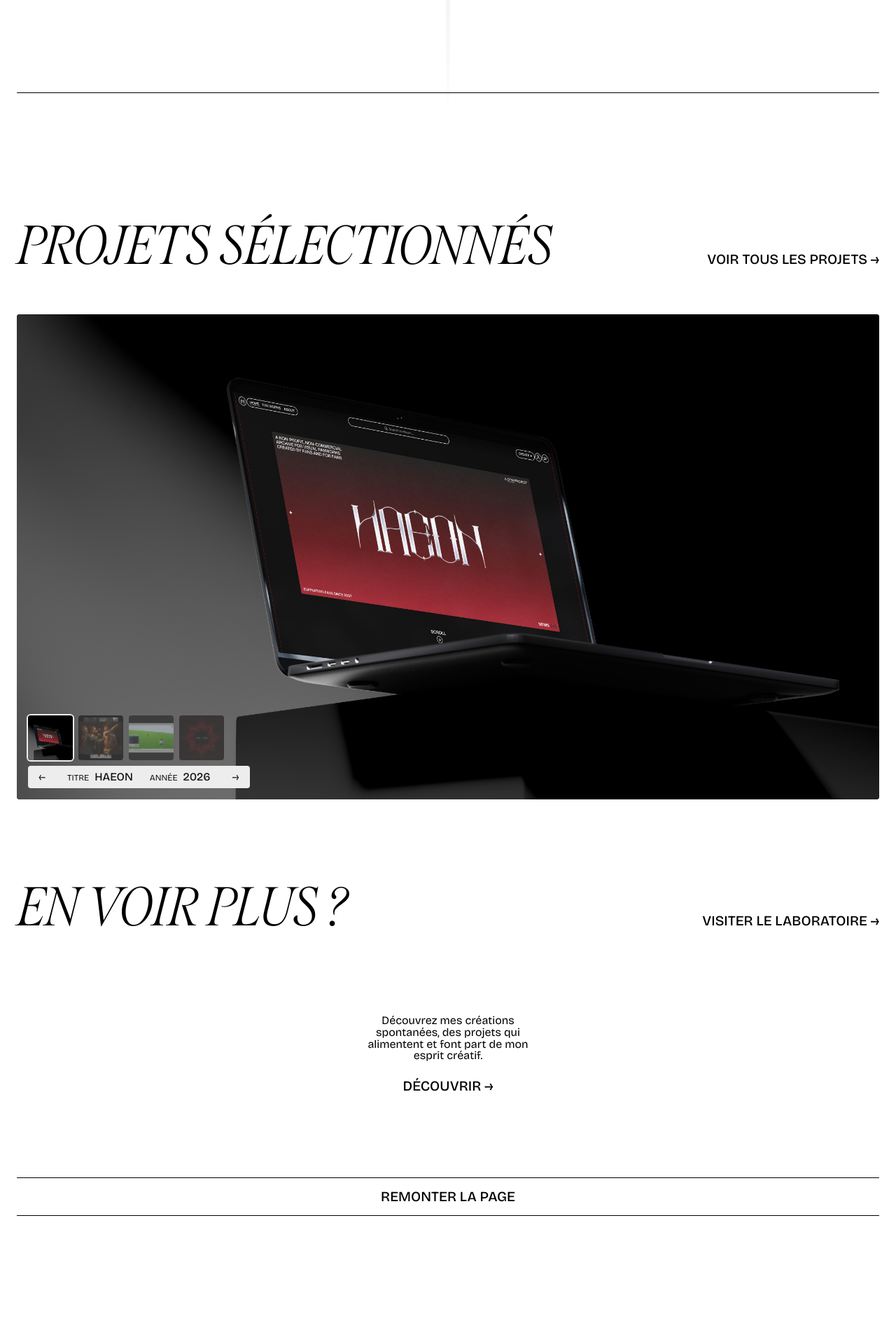
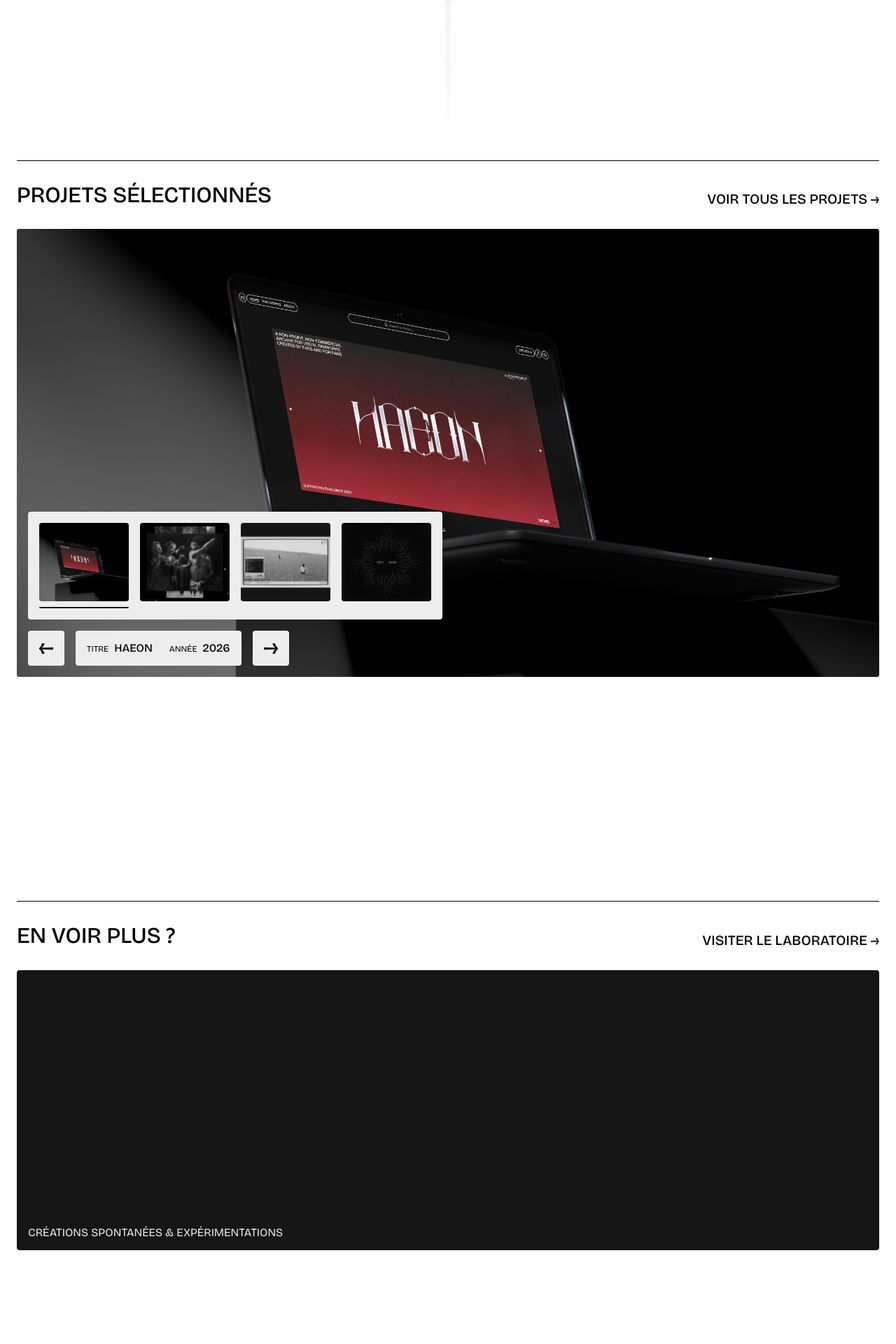
Before and after one commit to Lxnfeust/PortfolioWebsite, a SvelteKit app: page / in a window 1280 px wide. Shown: the part 620-2540 px from the top of the page at 70% size. Before the commit the page ends 2381 px from the top, so only its background shows below. Built offline with nearby package versions, Linux system fonts and the light colour scheme.

Commit message:
improve home page V2 with selector for selected projects

```diff
--- a/src/lib/components/Menu.svelte
+++ b/src/lib/components/Menu.svelte
@@ -29,7 +29,7 @@
 					<li>
 						<a href={navItem.href} class="flex items-end gap-2"
 							><span class="text-xl font-medium">{navItem.number}.</span><span
-								class="translate-x-0 font-amiri text-[2.25rem] md:text-4.5xl leading-[85%] uppercase italic transition duration-400 hover:translate-x-2"
+								class="translate-x-0 font-diolce text-[2.25rem] md:text-4.5xl leading-[85%] uppercase italic transition duration-400 hover:translate-x-2"
 								>{navItem.name}</span
 							></a
 						>
--- a/src/lib/data/projects/bikers-au-grand-coeur.json
+++ b/src/lib/data/projects/bikers-au-grand-coeur.json
@@ -1,8 +1,9 @@
 {
-	"id": "11",
+	"id": "21",
 	"slug": "bikers-au-grand-coeur",
 	"year": "2024",
 	"name": "B.G.C",
+	"cover": "/images/pr_bikers_au_grand_coeur/cover_bikers_au_grand_coeur.jpg",
 	"title": "Bikers au grand cœur, contre le harcèlement.",
 	"description": "Ce projet a pour but de venir en aide aux parents démunis face aux situations de harcèlement que peuvent rencontrer leurs enfants dans les classes de primaire. Bikers au grand Cœur est un jeu de société (gratuit) à imprimer et à faire soi-même permettant d’amorcer le dialogue parent-enfant sur le sujet du harcèlement, trop souvent tabou.",
 	"presentation_image": {
--- a/src/lib/data/projects/la-boite-a-cailloux.json
+++ b/src/lib/data/projects/la-boite-a-cailloux.json
@@ -1,8 +1,9 @@
 {
-	"id": "10",
+	"id": "20",
 	"slug": "la-boite-a-cailloux",
 	"year": "2025",
 	"name": "La boîte à cailloux",
+	"cover": "/images/pr_la_boite_a_cailloux/cover_la_boite_a_cailloux.jpg",
 	"title": "Modélisation 3D de pierres précieuses.",
 	"description": "Ce projet est un site internet fictif dont le déroulé a été simulé en motion design. Pour le mener à bien, j’ai décidé de modéliser moi-même en 3D une géode d’améthyste et un “packshot”. ",
 	"presentation_image": {
--- a/src/routes/+page.svelte
+++ b/src/routes/+page.svelte
@@ -1,6 +1,4 @@
 <script lang="ts">
-	import { onMount, onDestroy } from 'svelte';
-	import gsap from 'gsap';
 	import { projects } from '$lib/data/projects';
 
 	// --- Vitrine "Projets sélectionnés" ---
@@ -9,6 +7,9 @@
 	let activeIndex = $state(0);
 	const active = $derived(featured[activeIndex]);
 
+	function selectProject(i: number) {
+		activeIndex = i;
+	}
 	function goPrev() {
 		activeIndex = (activeIndex - 1 + featured.length) % featured.length;
 	}
@@ -16,7 +17,7 @@
 		activeIndex = (activeIndex + 1) % featured.length;
 	}
 
-	// --- Teaser Laboratoire : image flottante qui suit le curseur ---
+	// --- Teaser Laboratoire : trainée d'images qui suit le tracé de la souris ---
 	const previewImages = [
 		'/images/laboratory/genshin.png',
 		'/images/laboratory/humanoid.png',
@@ -27,103 +28,107 @@
 		'/images/laboratory/t-shirt.jpg'
 	];
 
-	let previewEl: HTMLDivElement;
-	let previewImg: HTMLImageElement;
-	let showPreview = $state(false);
-	let quickX: gsap.QuickToFunc;
-	let quickY: gsap.QuickToFunc;
-	let shuffleInterval: ReturnType<typeof setInterval> | undefined;
+	type TrailItem = { id: number; x: number; y: number; src: string };
+	let trail: TrailItem[] = $state([]);
+	let trailIdCounter = 0;
+	let lastSpawn = 0;
 
-	onMount(() => {
-		gsap.set(previewEl, { xPercent: -50, yPercent: -50 });
-		quickX = gsap.quickTo(previewEl, 'x', { duration: 0.5, ease: 'power3' });
-		quickY = gsap.quickTo(previewEl, 'y', { duration: 0.5, ease: 'power3' });
-	});
+	const SPAWN_INTERVAL = 120;
+	const TRAIL_LIFETIME = 700;
 
-	onDestroy(() => {
-		if (shuffleInterval) clearInterval(shuffleInterval);
-	});
+	function handleLabMove(e: MouseEvent) {
+		const now = Date.now();
+		if (now - lastSpawn < SPAWN_INTERVAL) return;
+		lastSpawn = now;
 
-	function pickRandomImage() {
-		if (!previewImg) return;
-		previewImg.src = previewImages[Math.floor(Math.random() * previewImages.length)];
-	}
+		const rect = (e.currentTarget as HTMLElement).getBoundingClientRect();
+		const id = trailIdCounter++;
+		const src = previewImages[Math.floor(Math.random() * previewImages.length)];
 
-	function handlePreviewEnter() {
-		pickRandomImage();
-		showPreview = true;
-		shuffleInterval = setInterval(pickRandomImage, 800);
-	}
+		trail = [...trail, { id, x: e.clientX - rect.left, y: e.clientY - rect.top, src }];
 
-	function handlePreviewLeave() {
-		showPreview = false;
-		if (shuffleInterval) clearInterval(shuffleInterval);
-	}
-
-	function handlePreviewMove(e: MouseEvent) {
-		quickX(e.clientX);
-		quickY(e.clientY);
+		setTimeout(() => {
+			trail = trail.filter((t) => t.id !== id);
+		}, TRAIL_LIFETIME);
 	}
 </script>
 
-<div class="container_home px-6 pb-6">
+<div class="container_home px-6 pb-6 gap-80">
 	<!-- HERO -->
-	<div class="flex min-h-[60lvh] flex-col items-center justify-center gap-12 text-center md:min-h-[70lvh] md:gap-16">
-		<h1 class="font-diolce text-[2rem] leading-[105%] uppercase md:text-[3rem] xl:text-[4rem]">
+	<div class="flex flex-col items-center text-center">
+		<h1 class="font-diolce text-3.5xl leading-[85%] uppercase md:text-5xl xl:text-7.5xl">
 			Designer &amp; DA Junior
 		</h1>
-		<div class="flex flex-col gap-2">
+		<div class="mt-[20vh] flex w-60 flex-col gap-2 3xl:w-[12.5vw]">
 			<p class="text-base leading-[105%]">Bonjour et bienvenue sur mon portfolio, moi c'est Mattéo.</p>
 			<p class="text-base leading-[105%]">
 				Designer 360, en éternelle quête de renouvellement de mes moyens d'expression créatifs.
 			</p>
 		</div>
+		<div class="mb-[15vh]"></div>
 	</div>
 
-	<hr class="mb-16 h-px w-full bg-theme-black" />
-
-	<div class="flex flex-col gap-16">
-		<div class="flex flex-col items-start justify-between gap-4 md:flex-row md:items-end md:gap-0">
-			<h2 class="font-diolce text-3.5xl leading-[85%] uppercase md:text-5xl xl:text-7.5xl">
-				Projets sélectionnés
-			</h2>
-			<a href="/projects" class="text-base leading-[105%] font-medium uppercase md:mb-1 text-[1rem] md:text-xl">
+	<!-- SECTION : Projets sélectionnés -->
+	<div class="flex flex-col gap-8">
+		<hr class="h-px w-full bg-theme-black" />
+		<div class="flex items-end justify-between">
+			<h2 class="text-3.5xl leading-[105%] font-medium uppercase">Projets sélectionnés</h2>
+			<a href="/projects" class="text-base leading-[105%] font-medium uppercase md:text-xl">
 				Voir tous les projets&nbsp;→
 			</a>
 		</div>
 
 		<!-- Vitrine -->
-		<div class="relative aspect-video w-full overflow-hidden rounded bg-theme-black">
+		<div class="relative aspect-video max-h-[80vh] w-full overflow-hidden rounded bg-theme-black">
 			<a href={`/projects/${active.slug}`} class="absolute inset-0 block">
 				<img src={active.cover} alt={active.name} class="h-full w-full object-cover" />
 			</a>
 
 			<div class="pointer-events-none absolute inset-0 flex items-end p-4">
-				<div class="pointer-events-auto flex flex-col gap-2">
-					<div class="flex gap-2">
+				<div class="pointer-events-auto flex flex-col gap-4">
+					<!-- Bloc miniatures : chaque miniature + sa ligne indicatrice sous elle -->
+					<div class="flex gap-4 rounded bg-theme-white p-4">
 						{#each featured as project, i (project.slug)}
 							<button
-								onclick={() => (activeIndex = i)}
+								type="button"
+								onclick={() => selectProject(i)}
 								aria-label={`Voir ${project.name}`}
-								class="h-14 w-14 shrink-0 cursor-pointer overflow-hidden rounded transition duration-300 md:h-16 md:w-16"
-								class:ring-2={i === activeIndex}
-								class:ring-theme-white={i === activeIndex}
-								class:opacity-50={i !== activeIndex}
+								class="group flex cursor-pointer flex-col items-center gap-2"
 							>
-								<img src={project.cover} alt="" class="h-full w-full object-cover" />
+								<img
+									src={project.cover}
+									alt=""
+									class="h-20 w-24 rounded object-cover transition duration-300 md:h-28 md:w-32 3xl:h-[140px] 3xl:w-[160px] {i ===
+									activeIndex
+										? ''
+										: 'grayscale group-hover:grayscale-0'}"
+								/>
+								<span
+									class="h-[2px] rounded-full bg-theme-black transition-all duration-300 {i ===
+									activeIndex
+										? 'w-24 md:w-32 3xl:w-[140px]'
+										: 'w-0 group-hover:w-24 md:group-hover:w-32 3xl:group-hover:w-[140px]'}"
+								></span>
 							</button>
 						{/each}
 					</div>
 
-					<div class="flex items-stretch overflow-hidden rounded bg-theme-white text-theme-black">
+					<!-- Assemblage flèche / nom & année / flèche : 3 divs séparées, gap 16px, hauteur ~50px -->
+					<div class="flex h-[50px] items-stretch gap-4">
 						<button
+							type="button"
 							onclick={goPrev}
 							aria-label="Projet précédent"
-							class="flex w-10 shrink-0 cursor-pointer items-center justify-center text-base"
+							class="flex h-full w-fit cursor-pointer items-center justify-center rounded bg-theme-white px-4"
 						>
-							←
+							<svg width="20" height="15" viewBox="0 0 20 15" fill="none" xmlns="http://www.w3.org/2000/svg">
+								<path
+									d="M7.68695 1.07644e-06C7.50145 0.714287 7.24638 1.46206 6.92174 2.24331C6.5971 3.04688 6.17971 3.78348 5.66956 4.45313C5.15942 5.14509 4.54493 5.6808 3.82609 6.06027L3.82609 6.1942L20 5.85938L20 9.17411L3.82609 8.83929L3.82609 8.97322C4.56811 9.46429 5.2058 10.0335 5.73913 10.6808C6.27246 11.3504 6.70145 12.0536 7.02609 12.7902C7.35072 13.5491 7.61739 14.2857 7.82609 15L3.96522 15C3.77971 14.1071 3.52464 13.2478 3.2 12.4219C2.85217 11.6183 2.42319 10.8817 1.91304 10.2121C1.37971 9.54241 0.742029 8.99554 -5.62004e-07 8.57143L-7.46411e-07 6.46206C1.06666 5.81473 1.92464 4.93304 2.57391 3.81697C3.22319 2.72322 3.68696 1.45089 3.96521 1.40181e-06L7.68695 1.07644e-06Z"
+									fill="#151515"
+								/>
+							</svg>
 						</button>
-						<div class="flex items-center gap-6 px-4 py-2">
+						<div class="flex items-center gap-6 rounded bg-theme-white px-4 py-4">
 							<div class="flex items-baseline gap-2">
 								<span class="text-xs leading-[105%] uppercase">Titre</span>
 								<span class="font-medium leading-none uppercase">{active.name}</span>
@@ -134,11 +139,24 @@
 							</div>
 						</div>
 						<button
+							type="button"
 							onclick={goNext}
 							aria-label="Projet suivant"
-							class="flex w-10 shrink-0 cursor-pointer items-center justify-center text-base"
+							class="flex h-full w-fit cursor-pointer items-center justify-center rounded bg-theme-white px-4"
 						>
-							→
+							<svg
+								width="20"
+								height="15"
+								viewBox="0 0 20 15"
+								fill="none"
+								xmlns="http://www.w3.org/2000/svg"
+								class="rotate-180"
+							>
+								<path
+									d="M7.68695 1.07644e-06C7.50145 0.714287 7.24638 1.46206 6.92174 2.24331C6.5971 3.04688 6.17971 3.78348 5.66956 4.45313C5.15942 5.14509 4.54493 5.6808 3.82609 6.06027L3.82609 6.1942L20 5.85938L20 9.17411L3.82609 8.83929L3.82609 8.97322C4.56811 9.46429 5.2058 10.0335 5.73913 10.6808C6.27246 11.3504 6.70145 12.0536 7.02609 12.7902C7.35072 13.5491 7.61739 14.2857 7.82609 15L3.96522 15C3.77971 14.1071 3.52464 13.2478 3.2 12.4219C2.85217 11.6183 2.42319 10.8817 1.91304 10.2121C1.37971 9.54241 0.742029 8.99554 -5.62004e-07 8.57143L-7.46411e-07 6.46206C1.06666 5.81473 1.92464 4.93304 2.57391 3.81697C3.22319 2.72322 3.68696 1.45089 3.96521 1.40181e-06L7.68695 1.07644e-06Z"
+									fill="#151515"
+								/>
+							</svg>
 						</button>
 					</div>
 				</div>
@@ -146,28 +164,35 @@
 		</div>
 	</div>
 
-	<div
-		class="relative flex flex-col items-start justify-between gap-4 md:flex-row md:items-end md:gap-0"
-		onmouseenter={handlePreviewEnter}
-		onmouseleave={handlePreviewLeave}
-		onmousemove={handlePreviewMove}
-		role="presentation"
-	>
-		<h2 class="font-diolce text-3.5xl leading-[85%] uppercase md:text-5xl xl:text-7.5xl">
-			En voir plus&nbsp;?
-		</h2>
-		<a href="/laboratory" class="text-base leading-[105%] font-medium uppercase md:mb-1 text-[1rem] md:text-xl">
-			Visiter le laboratoire&nbsp;→
-		</a>
-	</div>
+	<!-- SECTION : Teaser Laboratoire -->
+	<div class="flex flex-col gap-8">
+		<hr class="h-px w-full bg-theme-black" />
+		<div class="flex items-end justify-between">
+			<h2 class="text-3.5xl leading-[105%] font-medium uppercase">En voir plus&nbsp;?</h2>
+			<a href="/laboratory" class="text-base leading-[105%] font-medium uppercase md:text-xl">
+				Visiter le laboratoire&nbsp;→
+			</a>
+		</div>
 
-	<div class="flex flex-col items-center gap-6 text-center">
-		<p class="max-w-60 text-base leading-[105%]">
-			Découvrez mes créations spontanées, des projets qui alimentent et font part de mon esprit
-			créatif.
-		</p>
-		<a href="/projects" class="text-base leading-[105%] font-medium uppercase text-[1rem] md:text-xl">
-			Découvrir&nbsp;→
+		<a
+			href="/laboratory"
+			onmousemove={handleLabMove}
+			class="relative block h-[50vh] w-full overflow-hidden rounded bg-theme-black"
+		>
+			{#each trail as item (item.id)}
+				<img
+					src={item.src}
+					alt=""
+					class="trail-image pointer-events-none absolute h-32 w-24 rounded bg-theme-black object-contain md:h-40 md:w-28"
+					style="left: {item.x}px; top: {item.y}px;"
+				/>
+			{/each}
+
+			<div class="pointer-events-none absolute inset-0 flex items-end p-4">
+				<p class="text-base leading-[105%] text-theme-white uppercase">
+					Créations spontanées &amp; expérimentations
+				</p>
+			</div>
 		</a>
 	</div>
 
@@ -178,11 +203,3 @@
 		Remonter la page
 	</a>
 </div>
-
-<div
-	bind:this={previewEl}
-	class="pointer-events-none fixed top-0 left-0 z-40 hidden h-40 w-32 overflow-hidden rounded opacity-0 transition-opacity duration-300 xl:block"
-	class:opacity-100={showPreview}
->
-	<img bind:this={previewImg} src={previewImages[0]} alt="" class="h-full w-full object-cover" />
-</div>
--- a/src/routes/layout.css
+++ b/src/routes/layout.css
@@ -26,7 +26,8 @@
 	--text-7\.5xl: 80px;
 	--text-10xl: 160px;
 
-	--breakpoint-3xl: 120rem;
+	--breakpoint-3xl: 120rem; /* 1920px */
+	--breakpoint-4xl: 160rem; /* 2560px, écrans 4K */
 }
 
 .cursor-dot {
@@ -34,9 +35,9 @@
 	position: fixed;
 	top: 0;
 	left: 0;
-	width: 8px;
-	height: 8px;
-	background-color: var(--color-theme-black);
+	width: 16px;
+	height: 16px;
+	background-color: var(--color-theme-white);
 	border-radius: 50%;
 	transform: translate(-50%, -50%);
 	transition:
@@ -45,11 +46,12 @@
 	pointer-events: none;
 	z-index: 200;
 	opacity: 0;
+	mix-blend-mode: difference;
 }
 
 .cursor-dot--hover {
-	width: 18px;
-	height: 18px;
+	width: 32px;
+	height: 32px;
 }
 
 @media (pointer: fine) {
@@ -152,7 +154,6 @@ body {
 .container_home {
 	display: flex;
 	flex-direction: column;
-	gap: 120px;
 }
 
 /* SECTION Selected Projects */
```
Also changed, not shown: src/routes/+layout.svelte (+16 -28 lines), static/assets/arrow.svg (added).
